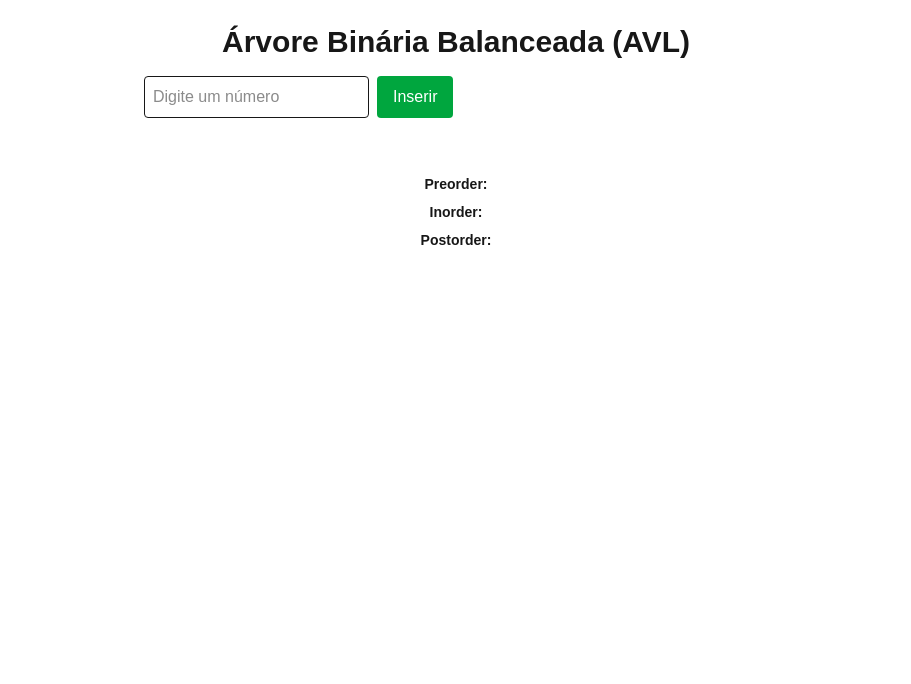
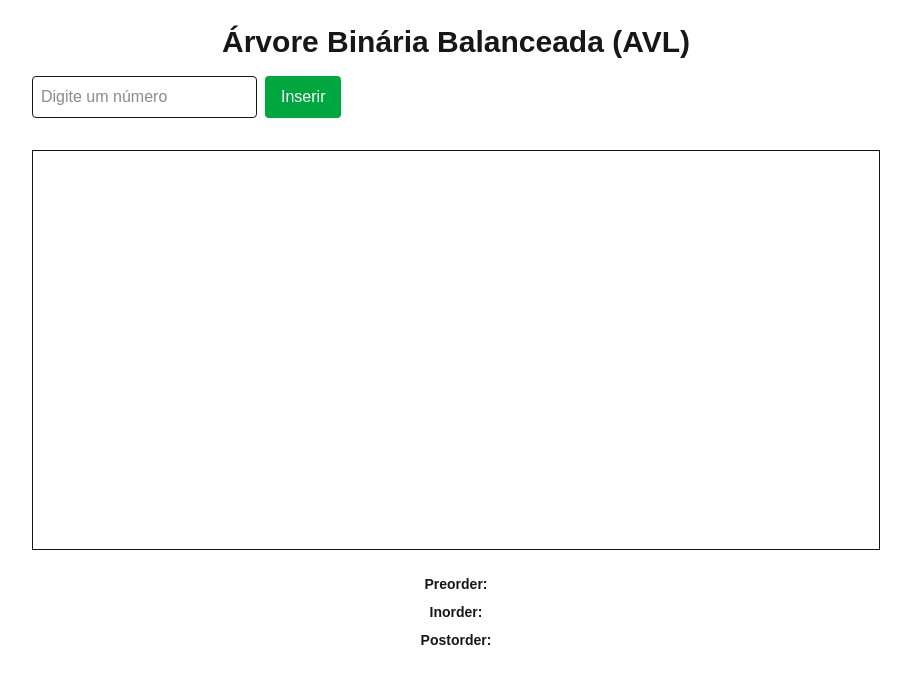
Before and after one commit to vinicius-pascoal/arvore-binaria, a Next.js app: page / in a window 1280 px wide. Shown: the top 684 px of the page, without its empty margins (184-1095 px from the left). Built offline with nearby package versions, Linux system fonts and the light colour scheme.

Commit message:
desenhar arvore

```diff
--- a/src/app/page.tsx
+++ b/src/app/page.tsx
@@ -1,8 +1,10 @@
 "use client";
+
 import { useState } from "react";
 import { TreeNode } from "@/components/TreeNode";
 import { TreeControls } from "@/components/TreeControls";
 import { Traversals } from "@/components/Traversals";
+import { TreeVisualizer } from "@/components/TreeVisualizer";
 import { AVLTree } from "@/lib/Tree";
 
 const arvore = new AVLTree();
@@ -16,16 +18,10 @@ export default function Home() {
   };
 
   return (
-    <main className="p-6 max-w-2xl mx-auto text-center">
+    <main className="p-6 max-w-4xl mx-auto text-center">
       <h1 className="text-3xl font-bold">Árvore Binária Balanceada (AVL)</h1>
       <TreeControls onInsert={handleInsert} />
-
-      <div className="flex justify-center gap-2 mt-8 flex-wrap">
-        {arvore.inorder().map((valor) => (
-          <TreeNode key={valor} valor={valor} />
-        ))}
-      </div>
-
+      <TreeVisualizer root={arvore.raiz} />
       <Traversals
         preorder={arvore.preorder()}
         inorder={arvore.inorder()}
--- a/src/components/TreeNode.tsx
+++ b/src/components/TreeNode.tsx
@@ -1,9 +1,10 @@
+"use client";
 import { motion } from "framer-motion";
 
 export function TreeNode({ valor }: { valor: number }) {
   return (
     <motion.div
-      className="rounded-full bg-blue-500 text-white w-12 h-12 flex items-center justify-center shadow-lg"
+      className="rounded-full bg-blue-500 text-white w-10 h-10 flex items-center justify-center shadow-md"
       initial={{ scale: 0 }}
       animate={{ scale: 1 }}
       transition={{ duration: 0.5 }}
--- /dev/null
+++ b/src/components/TreeVisualizer.tsx
@@ -0,0 +1,102 @@
+"use client";
+
+import { TreeNode as LogicNode } from "@/lib/Tree";
+import { TreeNode } from "./TreeNode";
+
+interface PositionedNode {
+  node: LogicNode;
+  x: number;
+  y: number;
+}
+
+function calcularPosicoes(
+  node: LogicNode | null,
+  depth = 0,
+  xOffset = 0,
+  spacing = 100
+): PositionedNode[] {
+  if (!node) return [];
+
+  const esquerda = calcularPosicoes(node.esquerda, depth + 1, xOffset, spacing / 1.8);
+  const currentX =
+    esquerda.length > 0 ? esquerda[esquerda.length - 1].x + spacing : xOffset;
+  const direita = calcularPosicoes(node.direita, depth + 1, currentX + spacing, spacing / 1.8);
+
+  return [
+    ...esquerda,
+    { node, x: currentX, y: depth * 100 },
+    ...direita,
+  ];
+}
+
+function LinhaConexao({ fromX, fromY, toX, toY }: { fromX: number; fromY: number; toX: number; toY: number }) {
+  const deltaX = toX - fromX;
+  const deltaY = toY - fromY;
+  const length = Math.sqrt(deltaX ** 2 + deltaY ** 2);
+  const angle = Math.atan2(deltaY, deltaX) * (180 / Math.PI);
+
+  return (
+    <div
+      className="absolute bg-gray-400 h-[2px] origin-left"
+      style={{
+        left: fromX + 20,
+        top: fromY + 20,
+        width: `${length}px`,
+        transform: `rotate(${angle}deg)`,
+      }}
+    />
+  );
+}
+
+export function TreeVisualizer({ root }: { root: LogicNode | null }) {
+  const posicoes = calcularPosicoes(root);
+
+  const linhas = posicoes.flatMap((p) => {
+    const linhas: JSX.Element[] = [];
+    if (p.node.esquerda) {
+      const filho = posicoes.find((n) => n.node === p.node.esquerda);
+      if (filho)
+        linhas.push(
+          <LinhaConexao
+            key={`linha-esq-${p.node.valor}`}
+            fromX={p.x}
+            fromY={p.y}
+            toX={filho.x}
+            toY={filho.y}
+          />
+        );
+    }
+    if (p.node.direita) {
+      const filho = posicoes.find((n) => n.node === p.node.direita);
+      if (filho)
+        linhas.push(
+          <LinhaConexao
+            key={`linha-dir-${p.node.valor}`}
+            fromX={p.x}
+            fromY={p.y}
+            toX={filho.x}
+            toY={filho.y}
+          />
+        );
+    }
+    return linhas;
+  });
+
+  return (
+    <div className="relative w-full min-h-[400px] border mt-8 bg-white">
+      {linhas}
+      {posicoes.map((p) => (
+        <div
+          key={p.node.valor}
+          style={{
+            position: "absolute",
+            left: p.x,
+            top: p.y,
+          }}
+        >
+          <TreeNode valor={p.node.valor} />
+        </div>
+      ))}
+    </div>
+  );
+}
```
